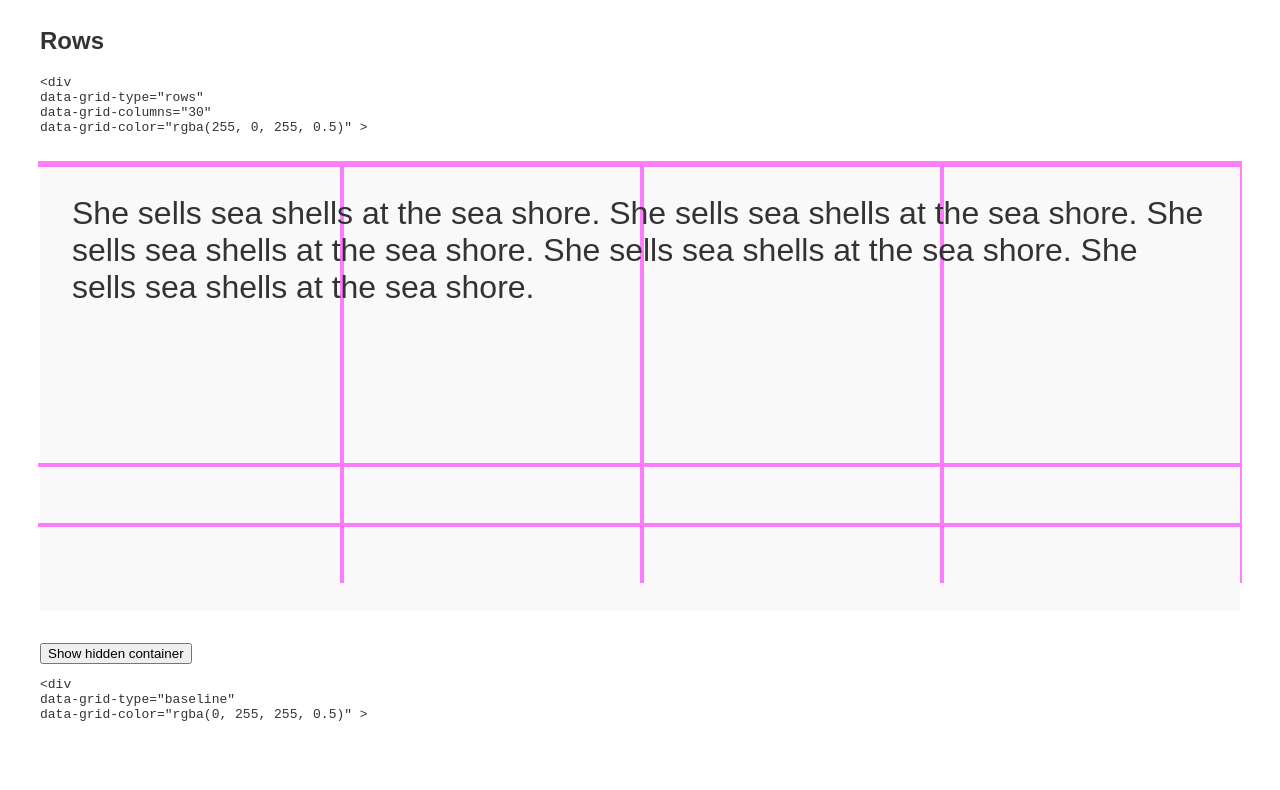
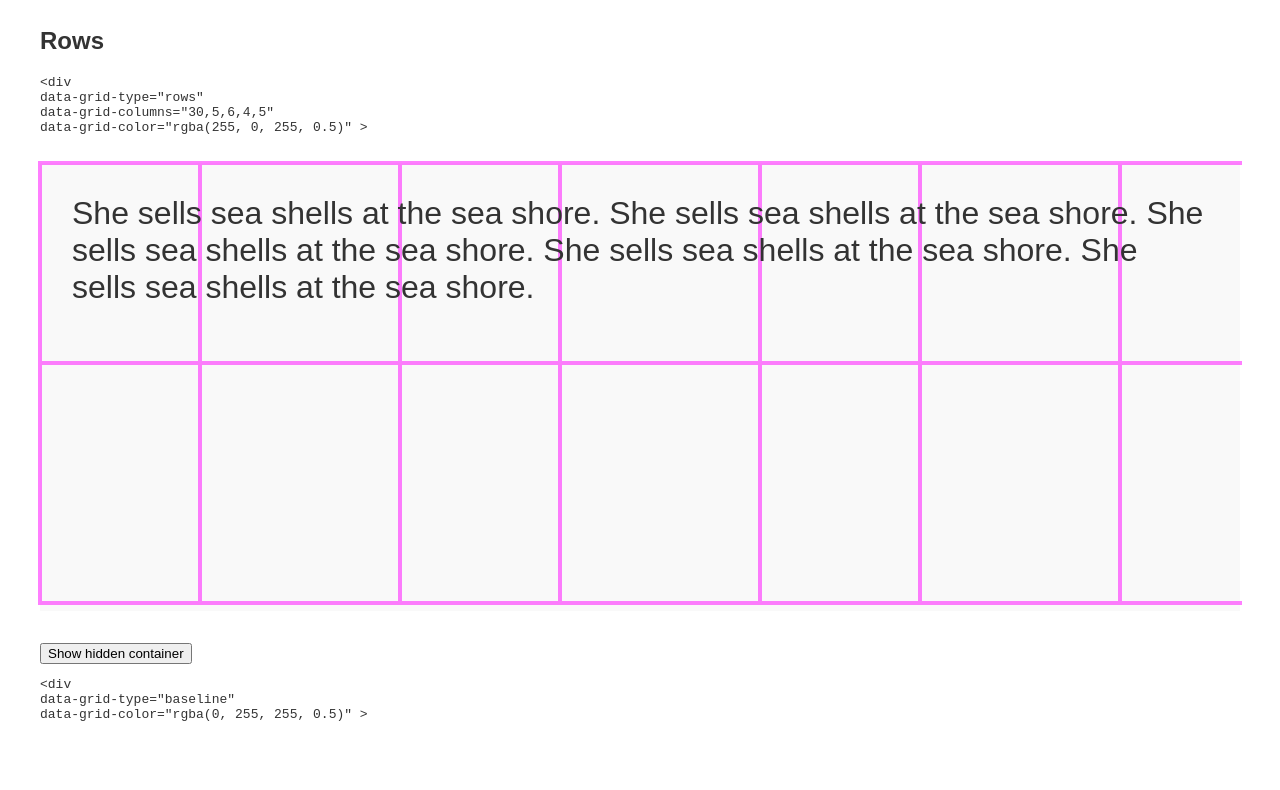
Before and after one commit to profitlich-ch/canvas-grid-lines, a website with bundled scripts: page docs/index.html in a window 1280 px wide. Shown: the part 1941-2731 px from the top of the page. Built offline with nearby package versions, Linux system fonts and the light colour scheme.

Commit message:
Grids configurable more precisely, refactoring

```diff
--- a/docs/index.html
+++ b/docs/index.html
@@ -32,13 +32,13 @@
     <pre>
 &lt;div
 data-grid-type="columns"
-data-grid-columns="49"
+data-grid-columns="49,4,5"
 data-grid-color="rgba(0, 0, 255, 0.5)" &gt;
     </pre>
     <div
         class="grid-container"
         data-grid-type="columns"
-        data-grid-columns="49"
+        data-grid-columns="49,4,5"
         data-grid-color="rgba(0, 0, 255, 0.5)"
     >
         Time flies like an arrow, fruit flies like a banana.
@@ -80,13 +80,13 @@ data-grid-color="rgba(255, 0, 0, 0.5)" &gt;
     <pre>
 &lt;div
 data-grid-type="rows"
-data-grid-columns="30"
+data-grid-columns="30,5,6,4,5"
 data-grid-color="rgba(255, 0, 255, 0.5)" &gt;
     </pre>
     <div
         class="grid-container"
         data-grid-type="rows"
-        data-grid-columns="30"
+        data-grid-columns="30,5,6,4,5"
         data-grid-color="rgba(255, 0, 255, 0.5)"
     >
         She sells sea shells at the sea shore. She sells sea shells at the sea shore. She sells sea shells at the sea shore. She sells sea shells at the sea shore. She sells sea shells at the sea shore.
--- a/docs/index.js
+++ b/docs/index.js
@@ -1,5 +1,7 @@
 export class CanvasGridLines {
     constructor(container, options = {}) {
+        this.hGaps = null;
+        this.vGaps = null;
         this.ratio = 0;
         this.gridHeight = 0;
         this.gridWidth = 0;
@@ -10,12 +12,15 @@ export class CanvasGridLines {
         this.isInitialized = false;
         this.resizeHandler = () => this.scale();
         this.container = container;
-        this.columns = options.columns ?? parseInt(this.container.getAttribute('data-grid-columns') ?? '12', 10);
         this.gridType = options.gridType ?? this.container.getAttribute('data-grid-type') ?? 'columns';
         this.color = options.color ?? this.container.getAttribute('data-grid-color') ?? '#000000';
         this.lineWidth = options.lineWidth ?? parseInt(this.container.getAttribute('data-grid-line') ?? '1', 10);
         this.units = options.units ?? this.container.getAttribute('data-grid-units') ?? 'layoutpixel';
         this.extend = options.extend ?? true;
+        const rawColumns = options.columns
+            ?? this.container.getAttribute('data-grid-columns')
+            ?? '12';
+        this.applyColumns(rawColumns);
         // Only initialise when element has dimensions (is visible)
         if (this.container.offsetWidth > 0 && this.container.offsetHeight > 0) {
             this.initialize();
@@ -23,6 +28,73 @@ export class CanvasGridLines {
         else {
             // Otherwise set visbility observer
             this.observeForVisibility();
+        }
+    }
+    parseColumns(raw) {
+        let values;
+        if (typeof raw === 'number') {
+            values = [raw];
+        }
+        else if (typeof raw === 'string') {
+            values = raw.split(',').map(s => {
+                const trimmed = s.trim();
+                const n = Number(trimmed);
+                if (!Number.isInteger(n) || n <= 0) {
+                    throw new Error(`Invalid columns value "${trimmed}": must be a positive integer`);
+                }
+                return n;
+            });
+        }
+        else if (Array.isArray(raw)) {
+            values = raw.map(n => {
+                if (!Number.isInteger(n) || n <= 0) {
+                    throw new Error(`Invalid columns value "${n}": must be a positive integer`);
+                }
+                return n;
+            });
+        }
+        else {
+            throw new Error('columns must be a number, comma-separated string, or number array');
+        }
+        return values;
+    }
+    validateColumns(values, gridType) {
+        const expected = {
+            baseline: 1,
+            squared: 1,
+            columns: 3,
+            rows: 5,
+        };
+        const want = expected[gridType];
+        if (want === undefined) {
+            throw new Error(`Unknown gridType "${gridType}"`);
+        }
+        if (values.length !== want) {
+            const shape = {
+                baseline: 'total',
+                squared: 'total',
+                columns: 'total, gap1, gap2',
+                rows: 'total, h_gap1, h_gap2, v_gap1, v_gap2',
+            }[gridType];
+            throw new Error(`gridType "${gridType}" requires exactly ${want} columns value${want > 1 ? 's' : ''} (${shape})`);
+        }
+    }
+    applyColumns(raw) {
+        const values = this.parseColumns(raw);
+        this.validateColumns(values, this.gridType);
+        this.columnsRaw = values;
+        this.columnsTotal = values[0];
+        if (this.gridType === 'columns') {
+            this.hGaps = null;
+            this.vGaps = [values[1], values[2]];
+        }
+        else if (this.gridType === 'rows') {
+            this.hGaps = [values[1], values[2]];
+            this.vGaps = [values[3], values[4]];
+        }
+        else {
+            this.hGaps = null;
+            this.vGaps = null;
         }
     }
     initialize() {
@@ -53,8 +125,8 @@ export class CanvasGridLines {
         }, { threshold: 0.01 }); // threshold > 0 for making sure element has become visible
         observer.observe(this.container);
     }
-    set columnCount(count) {
-        this.columns = count;
+    set columns(value) {
+        this.applyColumns(value);
         // only apply to initialised elements
         if (this.isInitialized) {
             this.scale();
@@ -92,90 +164,77 @@ export class CanvasGridLines {
         this.context.clearRect(0, 0, this.canvas.width, this.canvas.height);
         this.draw();
     }
-    draw() {
-        this.context.beginPath();
-        let gridSize = this.gridWidth / this.columns;
-        let offset = this.lineWidthCanvas / 2;
-        // Draw horizontal lines
-        if (this.gridType === 'baseline' || this.gridType === 'squared') {
-            // Draw first line
-            this.context.moveTo(0, offset);
-            this.context.lineTo(this.canvasWidth, offset);
+    *gapPattern(max, gaps) {
+        let pos = 0;
+        let i = 0;
+        while (pos <= max) {
+            yield pos;
+            pos += gaps[i % 2];
+            i++;
+        }
+    }
+    horizontalLine(y, length = this.canvasWidth) {
+        this.context.moveTo(0, y);
+        this.context.lineTo(length, y);
+    }
+    verticalLine(x, length = this.canvasHeight) {
+        this.context.moveTo(x, 0);
+        this.context.lineTo(x, length);
+    }
+    drawBaseline(gridSize, offset) {
+        this.horizontalLine(offset);
+        for (let y = gridSize; y <= this.gridHeight; y += gridSize) {
+            const linePosition = y + offset;
+            this.horizontalLine(Math.floor(linePosition + offset));
+        }
+    }
+    drawSquared(gridSize, offset) {
+        this.drawBaseline(gridSize, offset);
+        const lineLength = (Math.floor(this.gridHeight / gridSize) * gridSize) + offset;
+        this.verticalLine(offset, lineLength);
         let previousPosition = 0;
-            for (let y = gridSize; y <= this.gridHeight; y += gridSize) {
-                let linePosition = y + offset;
-                // not until the line is drawn it moved onto an actual pixel
-                this.context.moveTo(0, Math.floor(linePosition + offset));
-                this.context.lineTo(this.canvasWidth, Math.floor(linePosition + offset));
+        for (let x = 1; x <= this.columnsTotal; x += 1) {
+            const linePosition = ((this.gridWidth - previousPosition) / (this.columnsTotal - x + 1)) + previousPosition;
+            this.verticalLine(Math.floor(linePosition + offset), lineLength);
             previousPosition = linePosition;
         }
     }
-        // Draw vertical lines
-        if (this.gridType === 'squared') {
-            let lineLength = (Math.floor(this.gridHeight / gridSize) * gridSize) + offset;
-            // Draw first line
-            this.context.moveTo(offset, 0);
-            this.context.lineTo(offset, lineLength);
-            let previousPosition = 0;
-            for (let x = 1; x <= this.columns; x += 1) {
-                let linePosition = ((this.gridWidth - previousPosition) / (this.columns - x + 1)) + previousPosition;
-                // not until the line is drawn it moved onto an actual pixel
-                this.context.moveTo(Math.floor(linePosition + offset), 0);
-                this.context.lineTo(Math.floor(linePosition + offset), lineLength);
-                previousPosition = linePosition;
+    drawColumns(gridSize, offset) {
+        if (!this.vGaps)
+            return;
+        for (const col of this.gapPattern(this.columnsTotal, this.vGaps)) {
+            this.verticalLine(Math.floor(col * gridSize + offset));
         }
     }
-        // Draw columns
-        if (this.gridType == 'columns') {
-            // Draw first line
-            this.context.moveTo(offset, 0);
-            this.context.lineTo(offset, this.canvasHeight);
-            let previousPosition = 0;
-            // A line is drawn every 5 grid columns
-            // with i at 0, 5, 10, …
-            let i = 1;
-            // with j at 4, 9, 14, … (starting 1 columns earlier)
-            let j = 2;
-            for (let x = 1; x <= this.columns; x += 1) {
-                let linePosition = ((this.gridWidth - previousPosition) / (this.columns - x + 1)) + previousPosition;
-                if (i % 5 === 0 || j % 5 === 0) {
-                    this.context.moveTo(Math.floor(linePosition + offset), 0);
-                    this.context.lineTo(Math.floor(linePosition + offset), this.canvasHeight);
+    drawRows(gridSize, offset) {
+        if (!this.hGaps || !this.vGaps)
+            return;
+        const verticalRange = Math.floor(this.gridHeight / gridSize);
+        const lineLength = verticalRange * gridSize + offset;
+        for (const row of this.gapPattern(verticalRange, this.hGaps)) {
+            this.horizontalLine(Math.floor(row * gridSize + offset));
         }
-                i++;
-                j++;
-                previousPosition = linePosition;
+        for (const col of this.gapPattern(this.columnsTotal, this.vGaps)) {
+            this.verticalLine(Math.floor(col * gridSize + offset), lineLength);
         }
     }
-        // Draw rows
-        if (this.gridType === 'rows') {
-            let lineLength = (Math.floor(this.gridHeight / gridSize) * gridSize) + offset;
-            // Draw first horizontal line
-            this.context.moveTo(0, offset);
-            this.context.lineTo(this.canvasWidth, offset);
-            // Horizontal lines
-            // A line is set every 5 grid rows
-            // with i at 0, 5, 10, …
-            let i = 0;
-            // with j at 6, 11, 16, … (starting 1 rows earlier)
-            let j = 1;
-            for (let y = 0; y <= this.canvas.height; y += gridSize) {
-                if (i % 6 === 0 || j % 6 === 0) {
-                    this.context.moveTo(0, Math.round(y + this.lineWidthCanvas));
-                    this.context.lineTo(this.canvas.width, Math.round(y + this.lineWidthCanvas));
-                }
-                i++;
-                j++;
-            }
-            // Vertical lines
-            let k = 0;
-            for (let x = 0; x <= this.canvas.width; x += gridSize) {
-                if (k % 5 === 0 && k !== 0) {
-                    this.context.moveTo(Math.round(x + this.lineWidthCanvas), 0);
-                    this.context.lineTo(Math.round(x + this.lineWidthCanvas), lineLength);
-                }
-                k++;
-            }
+    draw() {
+        this.context.beginPath();
+        const gridSize = this.gridWidth / this.columnsTotal;
+        const offset = this.lineWidthCanvas / 2;
+        switch (this.gridType) {
+            case 'baseline':
+                this.drawBaseline(gridSize, offset);
+                break;
+            case 'squared':
+                this.drawSquared(gridSize, offset);
+                break;
+            case 'columns':
+                this.drawColumns(gridSize, offset);
+                break;
+            case 'rows':
+                this.drawRows(gridSize, offset);
+                break;
         }
         this.context.strokeStyle = this.color;
         this.context.lineWidth = this.lineWidthCanvas;
@@ -217,7 +276,7 @@ export const canvasGridLines = {
     },
     setColumns(columns) {
         this.grids.forEach(grid => {
-            grid.columnCount = columns;
+            grid.columns = columns;
         });
     },
     getGrid(element) {
--- a/docs/script.js
+++ b/docs/script.js
@@ -7,7 +7,6 @@ document.addEventListener('DOMContentLoaded', () => {
     // You may use any kind of selector or even pass a single HTMLElement
     canvasGridLines.initGrid({
         targets: '[data-grid-type]',
-        columns: 20,
         lineWidth: 4,
         units: 'devicepixel',
         extend: true,
--- a/package.json
+++ b/package.json
@@ -1,6 +1,6 @@
 {
     "name": "canvas-grid-lines",
-    "version": "7.0.1",
+    "version": "8.0.0",
     "description": "Draws grid lines as HTML canvas element (baseline, squared and more) ",
     "main": "./dist/cjs/index.js",
     "module": "./dist/esm/index.js",
```
Also changed, not shown: src/index.ts (+140 -86 lines), README.md, dist/cjs/index.d.ts, dist/cjs/index.js, dist/esm/index.d.ts, dist/esm/index.js, dist/umd/canvas-grid-lines.js, 4 other files. Lines whose indentation alone changed are shown as unchanged.
